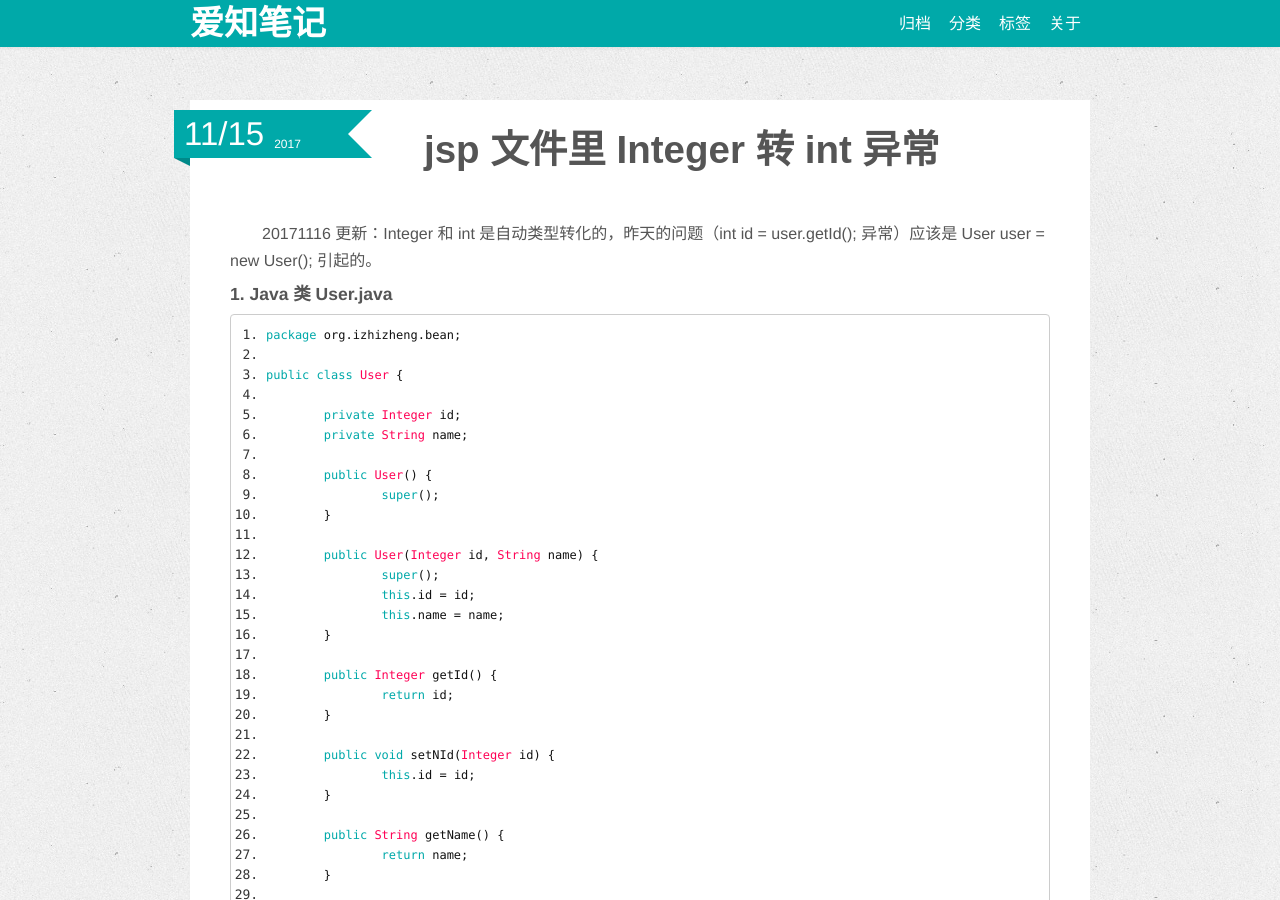
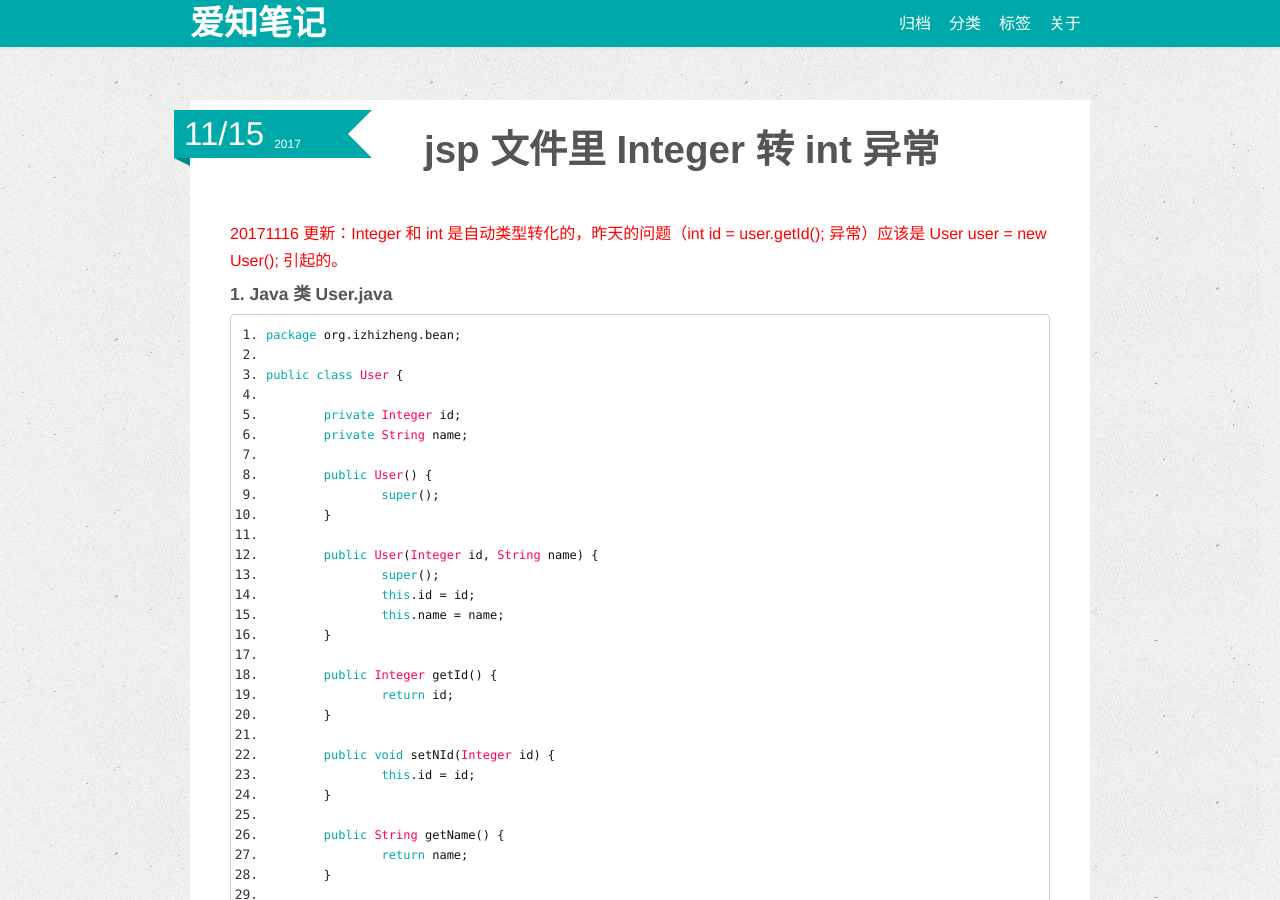
Before and after one commit to zhizheng/zhizheng.github.io, a Jekyll site: the page built from _posts/2017-11-15-pass-Integer-to-int-error-in-jsp.md, in a window 1280 px wide and 900 px high. Built offline with Jekyll 4.4.1, drawn with Linux system fonts in a browser that asks for light colours.

Commit message:
Update md

````diff
--- a/_posts/2017-11-15-pass-Integer-to-int-error-in-jsp.md
+++ b/_posts/2017-11-15-pass-Integer-to-int-error-in-jsp.md
@@ -9,7 +9,7 @@
 ---
 # jsp 文件里 Integer 转 int 异常
 ---
-20171116 更新：Integer 和 int 是自动类型转化的，昨天的问题（int id = user.getId(); 异常）应该是 User user = new User(); 引起的。
+<font color="red">20171116 更新：Integer 和 int 是自动类型转化的，昨天的问题（int id = user.getId(); 异常）应该是 User user = new User(); 引起的。</font>
 
 #### 1. Java 类 User.java
 ```
````
